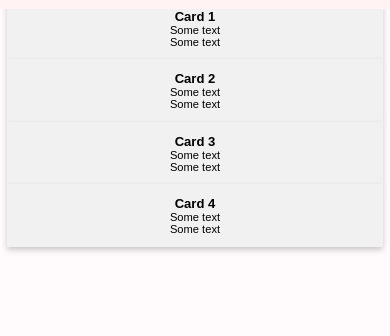
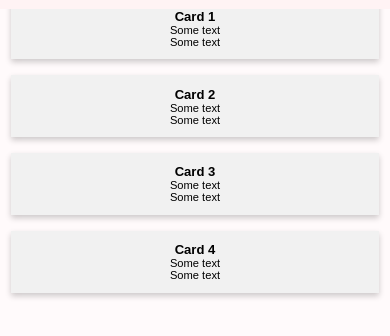
Before and after one commit to Rishi-72/fitness_tracker, a plain HTML site: page index.html in a window 390 px wide. Shown: the part 1829-2165 px from the top of the page. Before the commit the page ends 2105 px from the top, so only its background shows below. Drawn offline with Linux system fonts and the light colour scheme; no server answers.

Commit message:
Update style.css

```diff
--- a/css/style.css
+++ b/css/style.css
@@ -622,9 +622,36 @@ color:#fd0a0adb;
   margin: 16px;
 }
 
+.teamcolumn {
+  float: left;
+  width: 25%;
+  padding: 0 10px;
+  box-sizing: border-box
+}
+
+.teamrow {
+margin: 0 -5px;
+}
+
+.teamrow:after {
+  content: "";
+  display: table;
+  clear: both;
+
+}
+
+@media screen and (max-width: 600px) {
+  .teamcolumn {
+    width: 100%;
+    display: block;
+    margin-bottom: 20px;
+  }
+}
+
 .teaminfo {
   box-shadow: 0 4px 8px 0 rgba(0, 0, 0, 0.2);
   padding: 16px;
   text-align: center;
   background-color: #f1f1f1;
+  font-family: Arial, Helvetica, sans-serif;
 }
```
